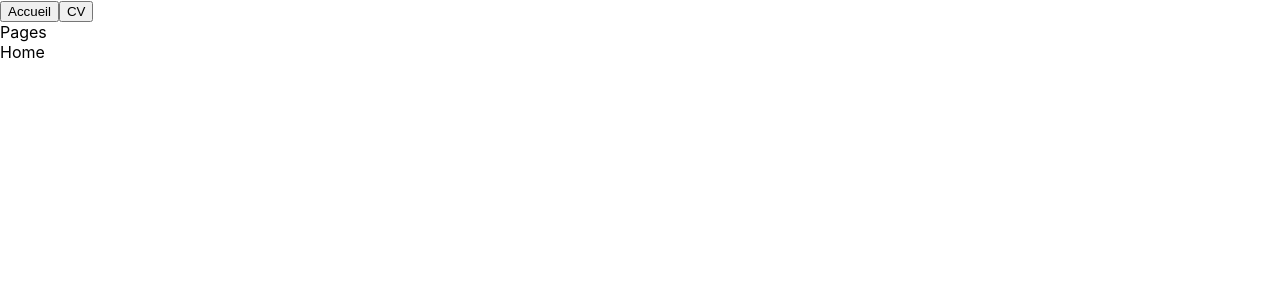
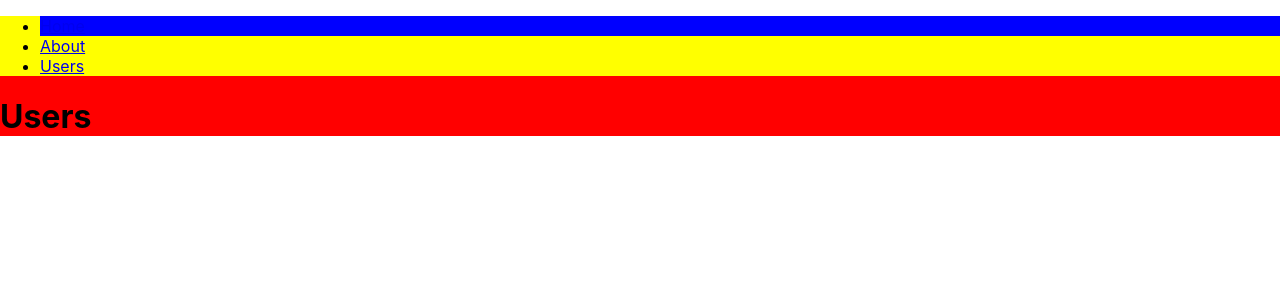
Before and after one commit to MariusNWK/ReactWebApp, a React (Create React App) app: page / in a window 1280 px wide. Shown: the top 300 px of the page. Built offline with nearby package versions, Linux system fonts and the light colour scheme.

Commit message:
[ADD] Handle Navigation with react-router-dom

```diff
--- a/package.json
+++ b/package.json
@@ -12,6 +12,7 @@
     "@types/react-dom": "^17.0.9",
     "react": "^17.0.2",
     "react-dom": "^17.0.2",
+    "react-router-dom": "^6.3.0",
     "react-scripts": "4.0.3",
     "recoil": "^0.7.0",
     "typescript": "^4.4.3",
--- a/src/Main.tsx
+++ b/src/Main.tsx
@@ -1,11 +1,14 @@
+import { BrowserRouter } from 'react-router-dom';
 import Navbar from './Navbar/Navbar';
 import Pages from "./Pages/Pages"
 
 export default function Main() {
     return (
-        <div>
-            <Navbar></Navbar>
-            <Pages></Pages>
-        </div>
-    )
+        <BrowserRouter>
+          <div className="browser router" style={{background: 'red'}}>
+            <Navbar />
+            <Pages />
+          </div>
+        </BrowserRouter>
+      );
 }
--- a/src/Navbar/Navbar.tsx
+++ b/src/Navbar/Navbar.tsx
@@ -8,21 +8,22 @@
         - Réseaux (Linkedin, Github)
 */
 
-import React from "react";
-import { useSetRecoilState } from "recoil"
-import { pageState } from "../SetupRecoil"
+import { Link } from "react-router-dom";
 
 export default function Navbar() {
-    const setPage = useSetRecoilState(pageState);
-
-    const handleOnClick = (event:React.MouseEvent<HTMLButtonElement>) => {
-        setPage(event.currentTarget.title);
-    }
-
     return (
-        <div>
-            <button title="Home" onClick={handleOnClick}>Accueil</button>
-            <button title="Resume" onClick={handleOnClick}>CV</button>
-        </div>
+        <nav className="nav navbar" style={{background: 'green'}}>
+            <ul className="ul navbar" style={{background: 'yellow'}}>
+                <li className="li navbar" style={{background: 'blue'}}>
+                    <Link to="/">Home</Link>
+                </li>
+                <li>
+                    <Link to="/about">About</Link>
+                </li>
+                <li>
+                    <Link to="/users">Users</Link>
+                </li>
+            </ul>
+        </nav>
     )
 }
--- a/src/Pages/Pages.tsx
+++ b/src/Pages/Pages.tsx
@@ -8,15 +8,38 @@
         - Réseaux (Linkedin, Github)
 */
 
-import { useRecoilValue } from "recoil"
-import { pageState } from "../SetupRecoil"
+import { Routes, Route } from "react-router-dom";
 
 export default function Pages() {
-    const page = useRecoilValue(pageState);
-
     return (
-        <div>
-            Pages <br /> {page}
-        </div>
+        <Routes>
+            <Route path="/about" element={<About />} />
+            <Route path="/users" element={<Users />} />
+            <Route path="/" element={<Home />}/>
+        </Routes >
     )
 }
+
+function About() {
+    return (
+        <h1>
+            About
+        </h1>
+    )
+}
+
+function Users() {
+    return (
+        <h1>
+            Users
+        </h1>
+    )
+}
+
+function Home() {
+    return (
+        <h1>
+            Users
+        </h1>
+    )
+}
--- a/src/SetupRecoil.tsx
+++ b/src/SetupRecoil.tsx
@@ -1,6 +1,6 @@
 import { atom } from 'recoil';
 
-export const pageState = atom ({
-    key: 'pageState', // ID unique
-    default: 'Home', // valeur par défaut
+export const exampleState = atom ({
+    key: 'exampleState', // ID unique
+    default: 'Example', // valeur par défaut
 });
```
Also changed, not shown: 1 other file (tests, documents, lock files or other folders).
